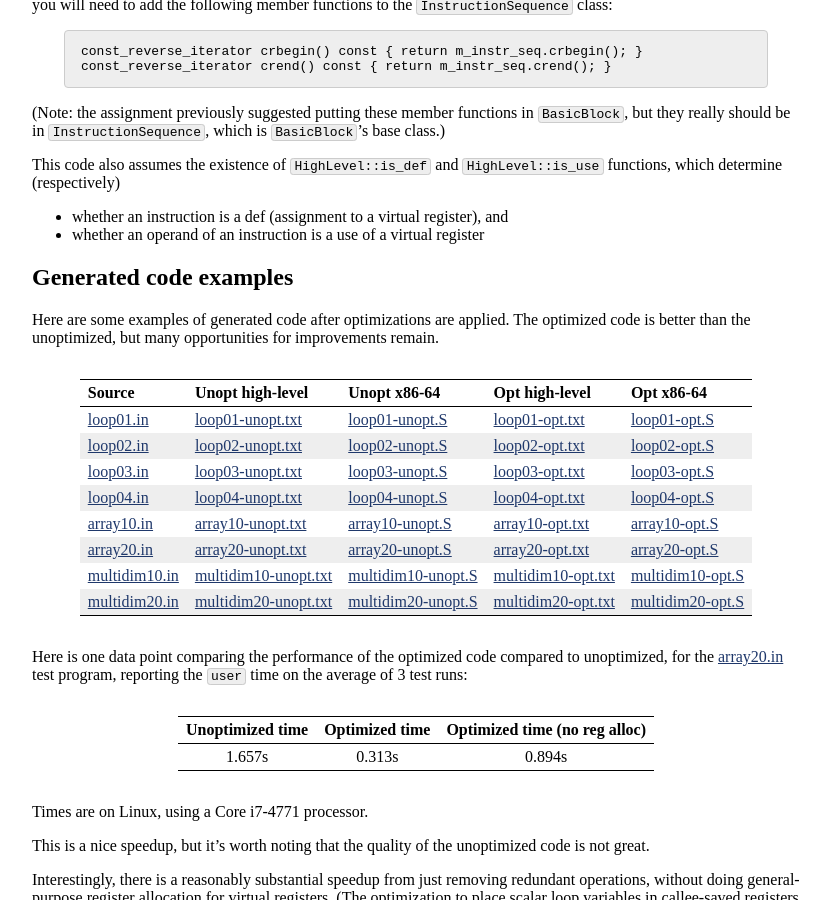
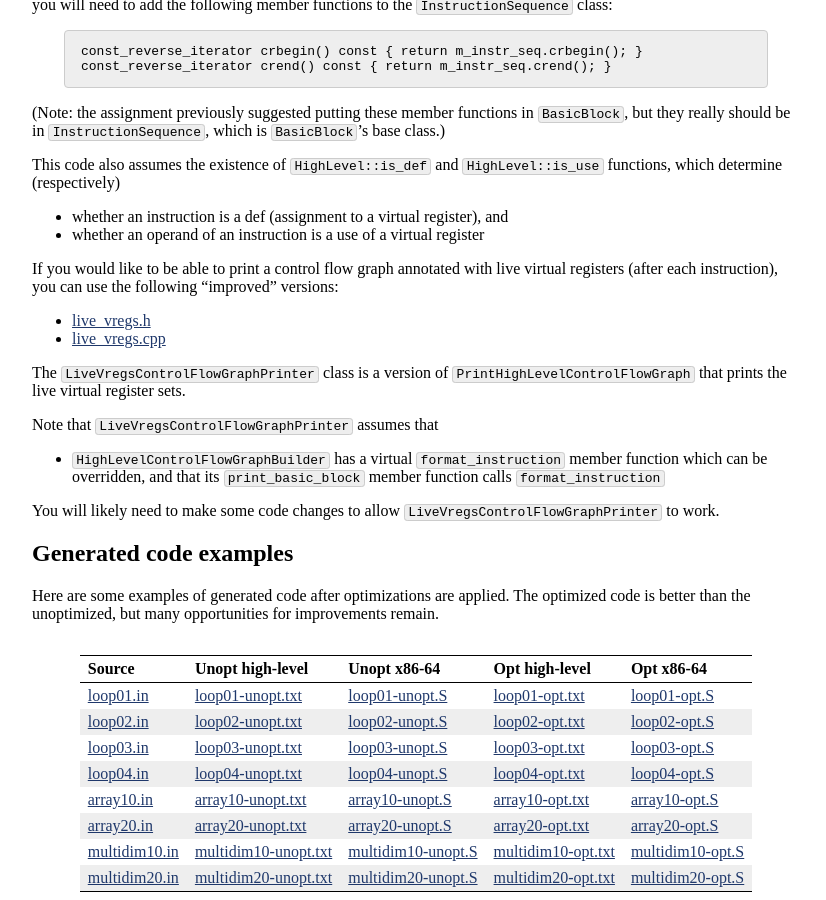
Before and after one commit to jhucompilers/fall2020, a Jekyll site: the page built from assign/assign05.md, in a window 1280 px wide and 900 px high, scrolled down 3756 px. Shown: the whole window, without its empty margins (224-1050 px from the left). Built offline with Jekyll 4.4.1, drawn with Linux system fonts in a browser that asks for light colours.

Commit message:
link to better versions of live_vregs.h,cpp

```diff
--- a/assign/assign05.md
+++ b/assign/assign05.md
@@ -182,6 +182,19 @@ This code also assumes the existence of `HighLevel::is_def` and `HighLevel::is_u
 * whether an instruction is a def (assignment to a virtual register), and
 * whether an operand of an instruction is a use of a virtual register
 
+If you would like to be able to print a control flow graph annotated with live virtual registers (after each instruction), you can use the following "improved" versions:
+
+* [live\_vregs.h](assign05/r/live_vregs.h)
+* [live\_vregs.cpp](assign05/r/live_vregs.cpp)
+
+The `LiveVregsControlFlowGraphPrinter` class is a version of `PrintHighLevelControlFlowGraph` that prints the live virtual register sets.
+
+Note that `LiveVregsControlFlowGraphPrinter` assumes that
+
+* `HighLevelControlFlowGraphBuilder` has a virtual `format_instruction` member function which can be overridden, and that its `print_basic_block` member function calls `format_instruction`
+
+You will likely need to make some code changes to allow `LiveVregsControlFlowGraphPrinter` to work.
+
 ## Generated code examples
 
 Here are some examples of generated code after optimizations are applied.  The optimized code is better than the unoptimized, but many opportunities for improvements remain.
```
